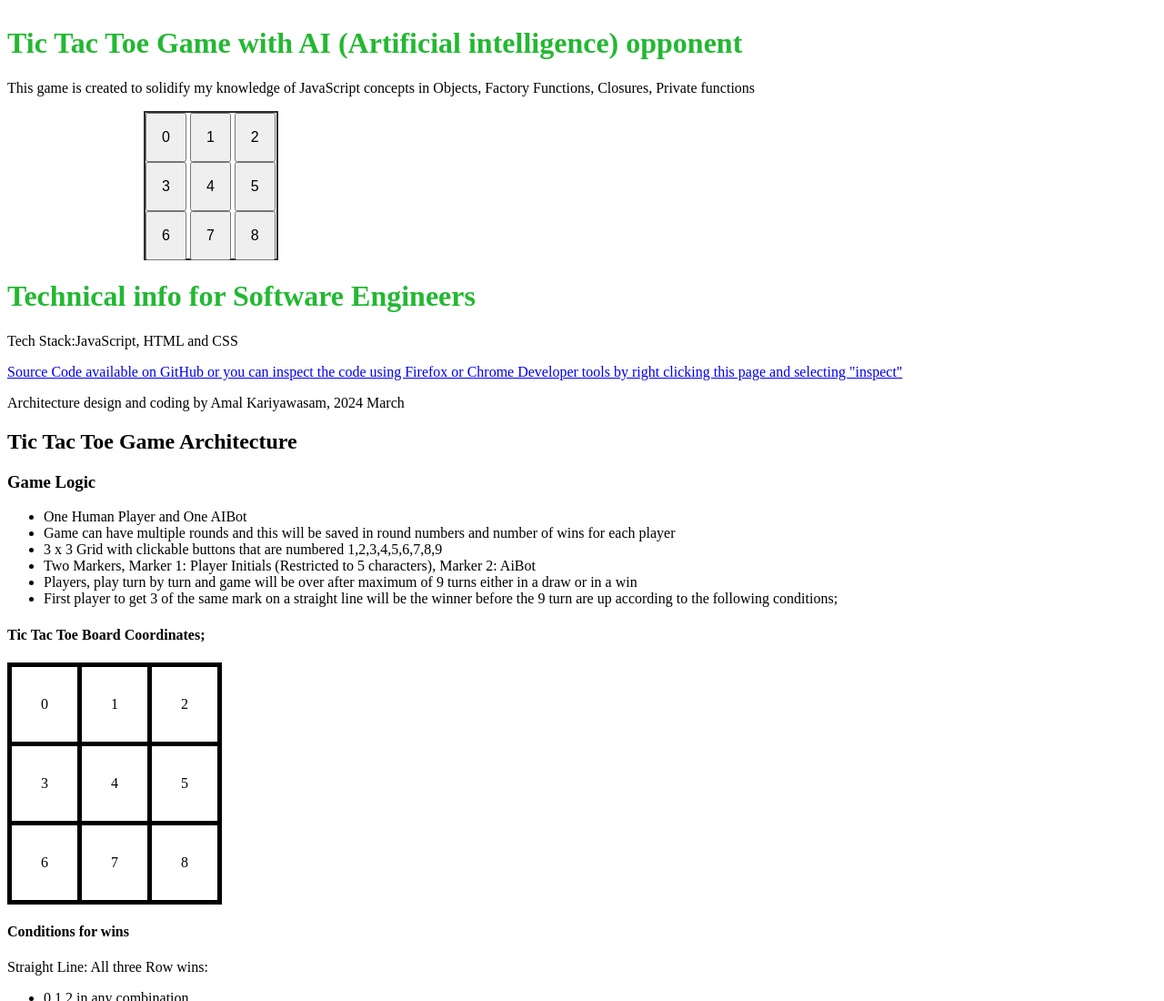
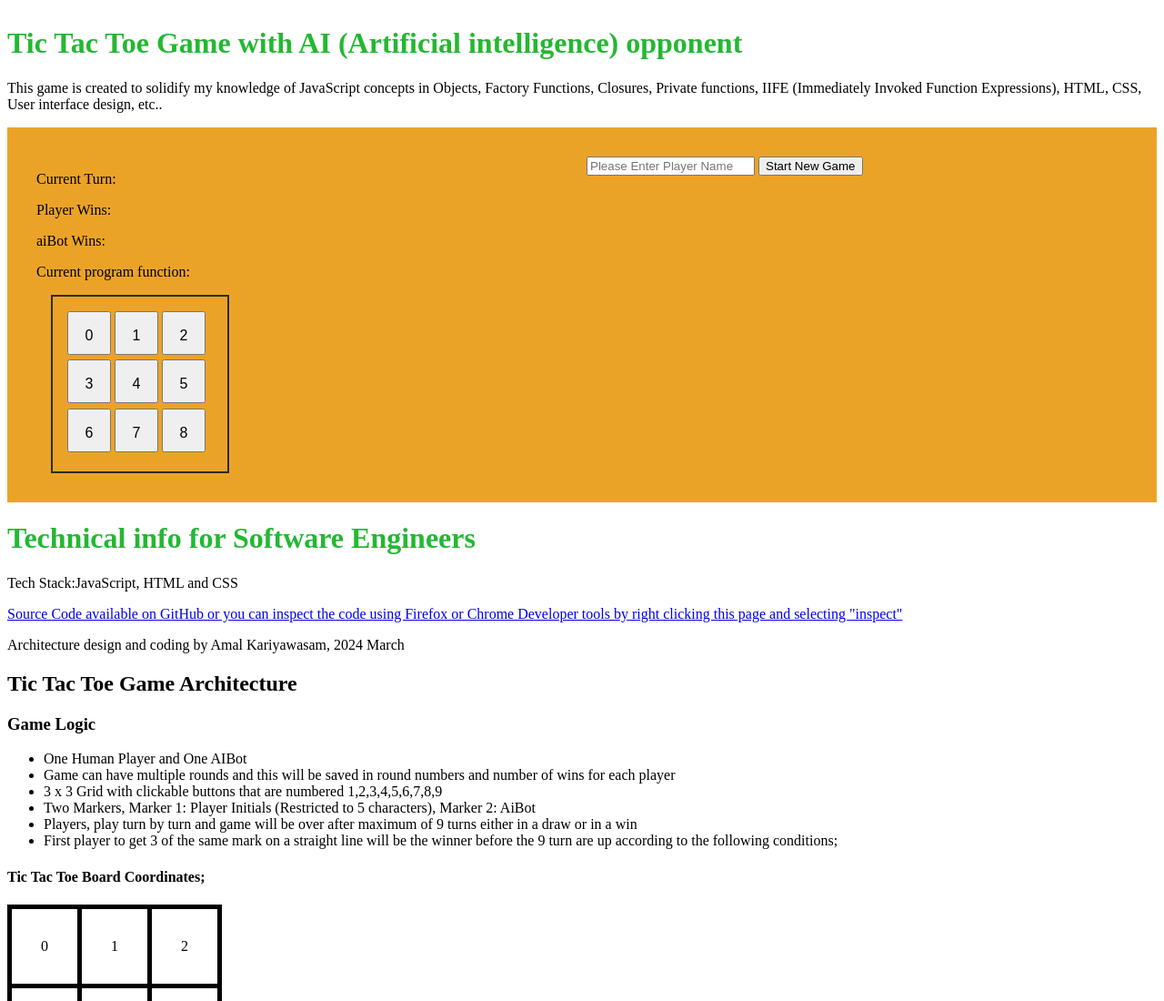
Before and after one commit to 1Amal/JavaScript-TicTacToe, a plain HTML site: page index.html in a window 1280 px wide. Shown: the top 1100 px of the page at 91% size. Drawn offline with Linux system fonts and the light colour scheme.

Commit message:
Add UI for game status and game start in HTML

```diff
--- a/Styles.css
+++ b/Styles.css
@@ -1,3 +1,6 @@
+html{
+    font-size:16px;
+}
 h1
 {
     color: #1eb62df9;
@@ -8,13 +11,42 @@ h1
     display: grid;
 }
 
+.gameContainer
+{
+    background-color: #eba122f9;
+    padding:2rem;
+}
+
 .gameBoardContainer
 {
     display: grid;
     border: 2px #252b26f9 solid;
-    width:9rem;
+    width:10rem;
     height:10rem;
-    margin-left:150px;
+    margin-left:1rem;
+    padding:1rem;
+}
+
+.gameDashboard
+{
+    display:grid;
+    grid-template-rows: repeat(1,2fr);
+    grid-template-columns: repeat(2,1fr);
+    column-gap: 10px;
+
+}
+
+
+
+.gameStatus
+{
+
+}
+
+
+.gameControl
+{
+
 }
 
 .boardInfo, td, tr
@@ -24,9 +56,11 @@ padding:2rem;
 border-collapse: collapse;
 }
 
-button
+.gameBoardContainer button
 {
     padding:1rem;
+    width:3rem;
+    height: 3rem;
     font-size: 1rem;
 }
 
--- a/index.html
+++ b/index.html
@@ -11,7 +11,22 @@
     <div class="container">
         <div>
             <h1>Tic Tac Toe Game with AI (Artificial intelligence) opponent</h1>
-            <p>This game is created to solidify my knowledge of JavaScript concepts in Objects, Factory Functions, Closures, Private functions</p>
+            <p>This game is created to solidify my knowledge of JavaScript concepts in Objects, Factory Functions, Closures, Private functions, IIFE (Immediately Invoked Function Expressions), HTML, CSS, User interface design, etc..</p>
+        </div>
+
+                <div class="gameContainer">
+                    <div class="gameDashboard">
+                        <div class="gameStatus">
+                        <p>Current Turn: </p>
+                        <p>Player Wins: </p>
+                        <p>aiBot Wins: </p>
+                        <p>Current program function: </p>
+                        </div>
+
+                        <div class="gameControl">
+                            <input type="text" name="playerName" placeholder="Please Enter Player Name">
+                            <button id="startGame" type="button">Start New Game</button>
+                        </div>
                     </div>
 
                     <div class="gameBoardContainer">
@@ -31,6 +46,7 @@
                             <button id="grid-6" type="button">6</button>
                             <button id="grid-7" type="button">7</button>
                             <button id="grid-8" type="button">8</button>
+                        </div>
                     </div>
                 </div>
 
```
Lines whose indentation alone changed are shown as unchanged.
